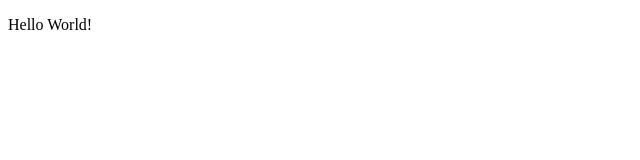
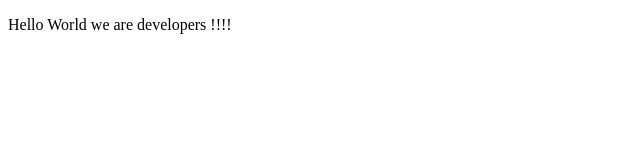
Before and after one commit to wildanvin/microverse20FEB2020, a plain HTML site: page index.html in a window 1280 px wide. Shown: the whole page, without its empty margins (0-640 px from the left). Drawn offline with Linux system fonts and the light colour scheme.

Commit message:
project setup

```diff
--- a/index.html
+++ b/index.html
@@ -8,7 +8,7 @@
 
   <body>
     <script src="https://cdn.freecodecamp.org/testable-projects-fcc/v1/bundle.js"></script>
-    <p>Hello World!</p>
+    <p>Hello World we are developers !!!!</p>
     <!--
 
     Hello Camper!
```
